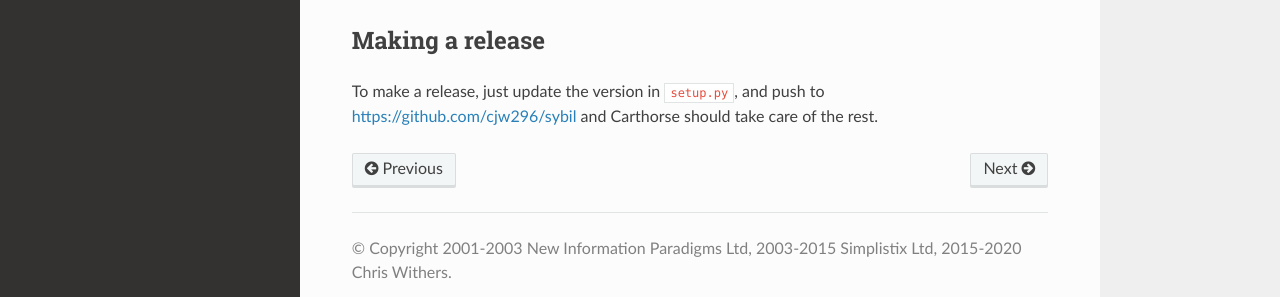
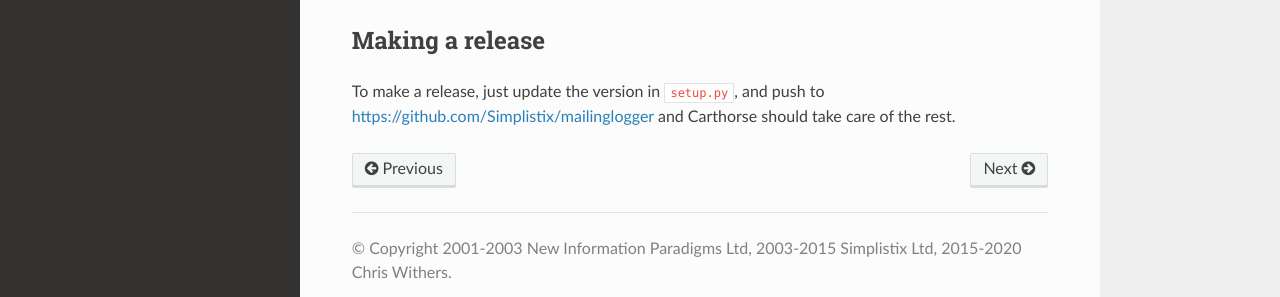
Before and after one commit to simplistix/mailinglogger, a Sphinx documentation site: the page built from docs/development.txt, in a window 1280 px wide and 900 px high, scrolled down 677 px. Shown: the part 558-855 px from the top of the window. Built offline with Sphinx 7.4.7 and the Read the Docs theme 2.0.0, drawn with Linux system fonts in a browser that asks for light colours; some of the changed lines change nothing that is shown.

Commit message:
Correct the project

```diff
--- a/docs/development.txt
+++ b/docs/development.txt
@@ -57,5 +57,5 @@ Making a release
 ----------------
 
 To make a release, just update the version in ``setup.py``,
-and push to https://github.com/cjw296/sybil
+and push to https://github.com/Simplistix/mailinglogger
 and Carthorse should take care of the rest.
```
